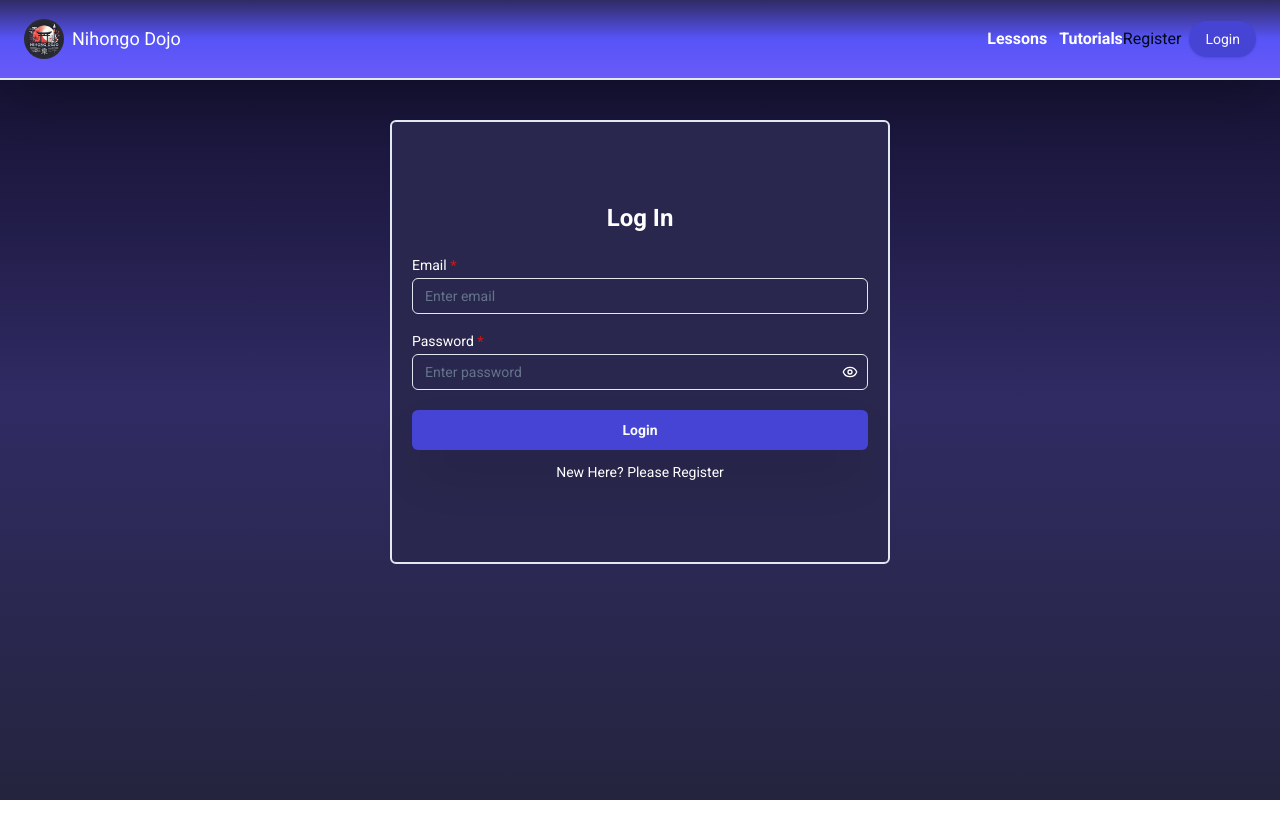
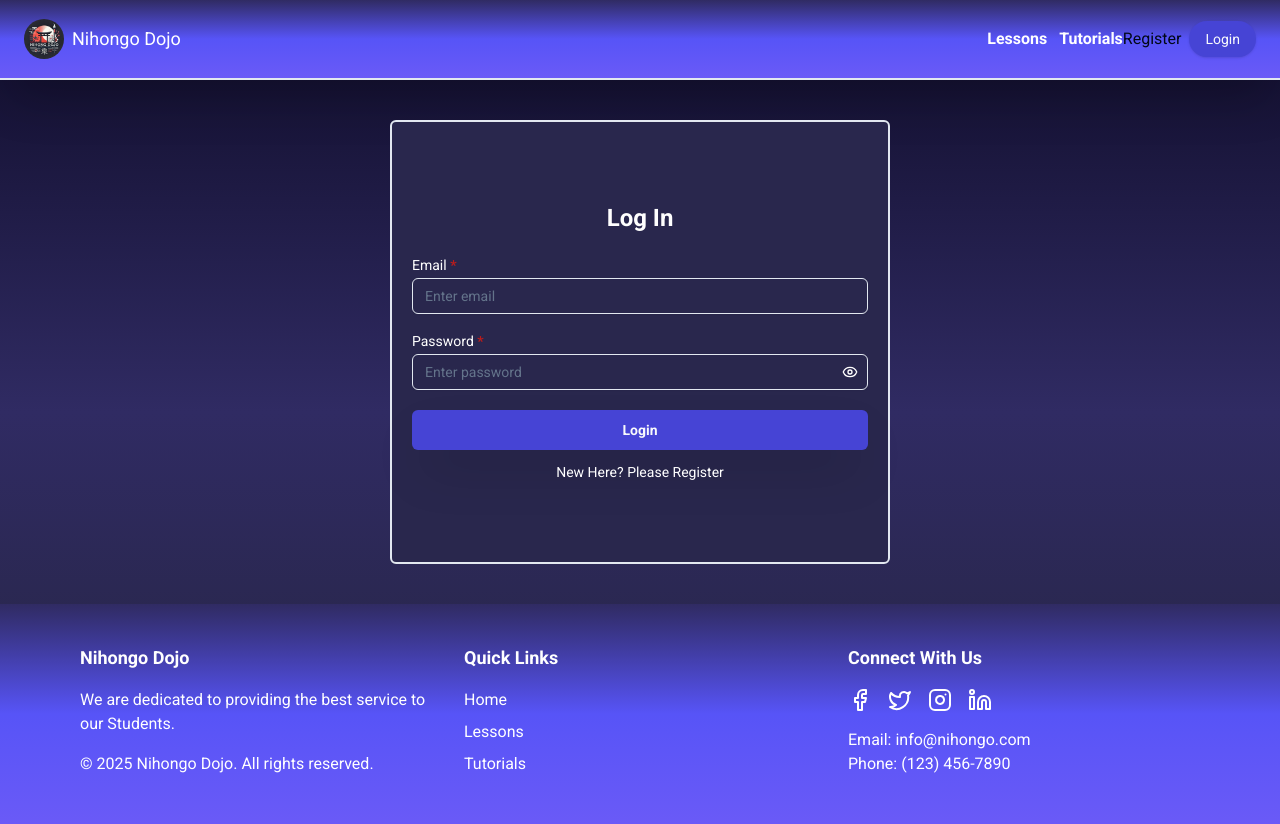
Before and after one commit to mohaiminul375/nihongo-dojo-client, a Next.js app: page /login in a window 1280 px wide. Before the commit the page ends 800 px from the top, so only its background shows below. Built offline with nearby package versions, Linux system fonts and the light colour scheme.

Commit message:
create footer

```diff
--- a/src/app/layout.tsx
+++ b/src/app/layout.tsx
@@ -8,6 +8,7 @@ import {
   QueryClientProvider,
 } from '@tanstack/react-query'
 import { UserProvider } from "@/AuthProvider/UserContext";
+import Footer from '@/components/shared/Footer';
 // import { UserProvider } from "@/AuthProvider/UserContext";
 
 
@@ -33,9 +34,10 @@ export default function RootLayout({
         <UserProvider>
           <QueryClientProvider client={queryClient}>
             <Navbar />
-            <main className="mt-10">
+            <main className="my-10">
               {children}
             </main>
+            <Footer />
             <Toaster />
           </QueryClientProvider>
         </UserProvider>
--- /dev/null
+++ b/src/components/shared/Footer.tsx
@@ -0,0 +1,46 @@
+import { Facebook, Instagram, Linkedin, Twitter } from 'lucide-react'
+import Link from 'next/link'
+// import { FaFacebook, FaTwitter, FaInstagram, FaLinkedin } from 'react-icons/fa'
+
+const Footer = () => {
+    return (
+        <footer className="bg-gradient-to-b from-[#302b63] via-[#5754f7] to-[#6a5af7] text-white">
+            <div className="max-w-6xl mx-auto px-4 py-10">
+                <div className="grid grid-cols-1 md:grid-cols-3 gap-8">
+                    {/* Company Info */}
+                    <div>
+                        <h3 className="text-lg font-semibold mb-4">Nihongo Dojo</h3>
+                        <p className="mb-4">We are dedicated to providing the best service to our Students.</p>
+                        <p>© 2025 Nihongo Dojo. All rights reserved.</p>
+                    </div>
+
+                    {/* Quick Links */}
+                    <div>
+                        <h3 className="text-lg font-semibold mb-4">Quick Links</h3>
+                        <ul className="space-y-2">
+                            <li><Link href="/" className="hover:text-gray-300 transition-colors">Home</Link></li>
+                            <li><Link href="/lessons" className="hover:text-gray-300 transition-colors">Lessons</Link></li>
+                            <li><Link href="/tutorials" className="hover:text-gray-300 transition-colors">Tutorials</Link></li>
+                            <li><Link href="/contact" className="hover:text-gray-300 transition-colors"></Link></li>
+                        </ul>
+                    </div>
+
+                    {/* Social Media and Contact */}
+                    <div>
+                        <h3 className="text-lg font-semibold mb-4">Connect With Us</h3>
+                        <div className="flex space-x-4 mb-4">
+                            <a href="#" className="hover:text-gray-300 transition-colors"><Facebook size={24} /></a>
+                            <a href="#" className="hover:text-gray-300 transition-colors"><Twitter size={24} /></a>
+                            <a href="#" className="hover:text-gray-300 transition-colors"><Instagram size={24} /></a>
+                            <a href="" className="hover:text-gray-300 transition-colors"><Linkedin size={24} /></a>
+                        </div>
+                        <p>Email: info@nihongo.com</p>
+                        <p>Phone: (123) 456-7890</p>
+                    </div>
+                </div>
+            </div>
+        </footer>
+    )
+}
+
+export default Footer
```
